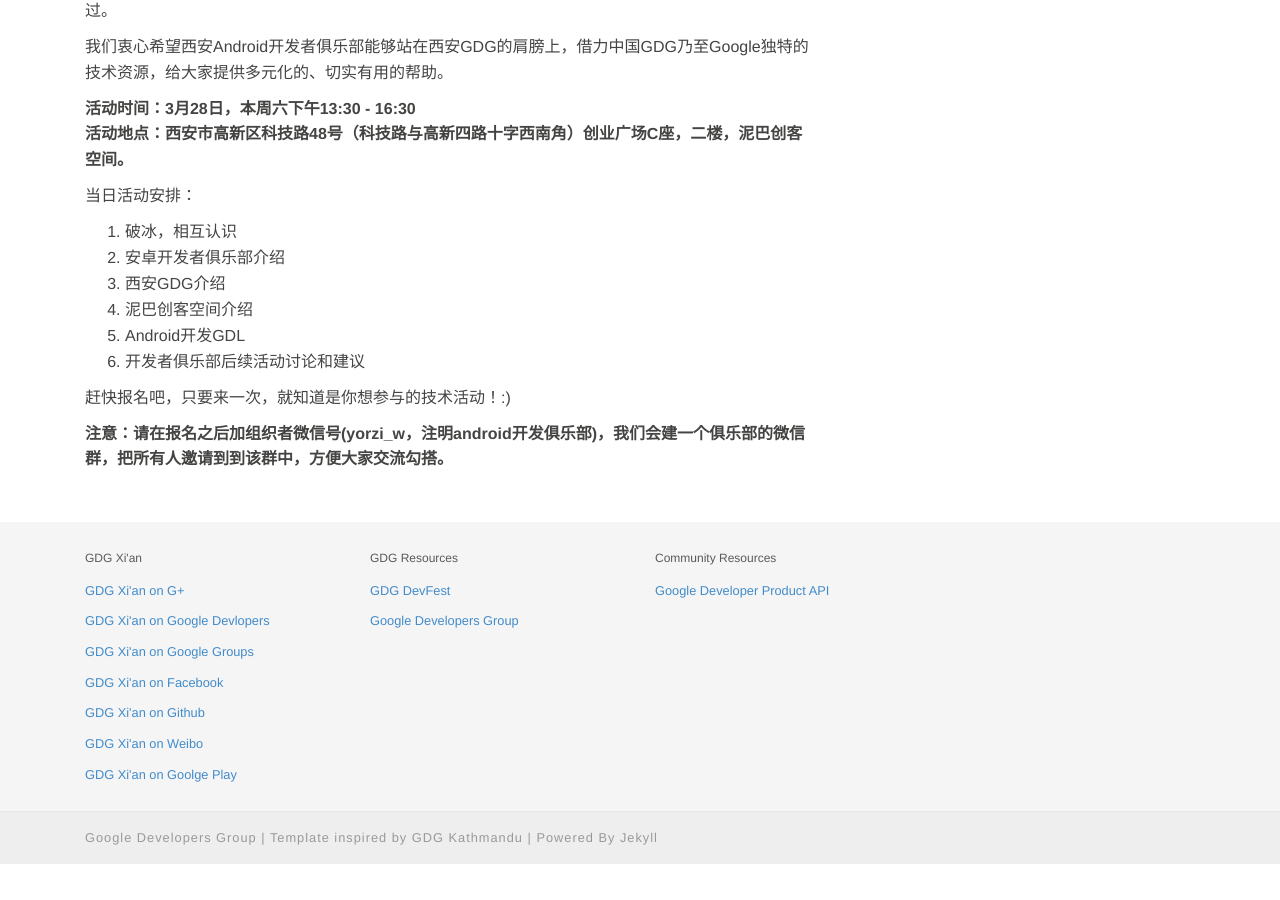
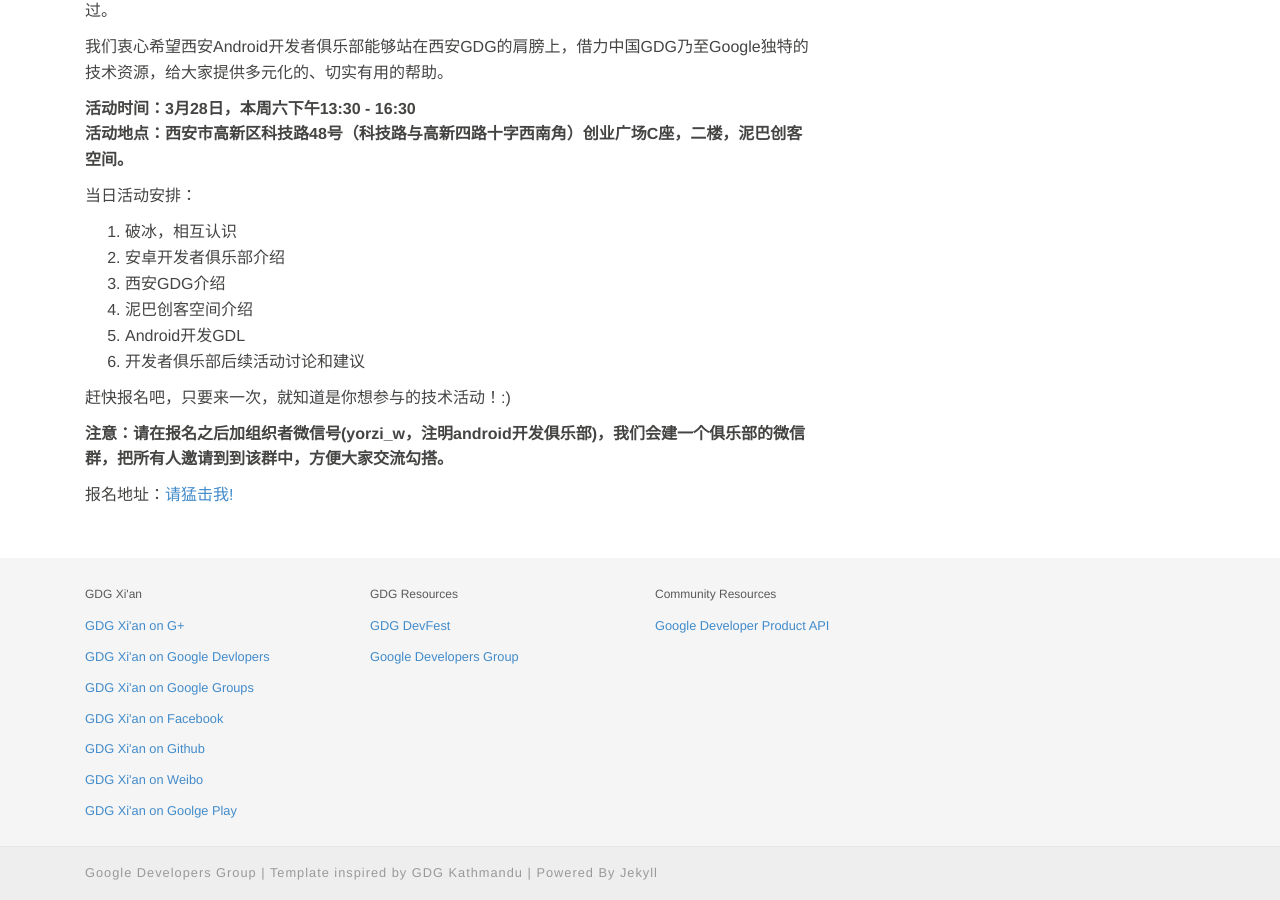
Before and after one commit to yitong-ovo/GDG-Xian.github.io, a Jekyll site: the page built from _posts/2015-03-24-android-developers-group.md, in a window 1280 px wide and 900 px high, scrolled down 879 px. Built offline with Jekyll 4.4.1, drawn with Linux system fonts in a browser that asks for light colours; comment, search, counter and statistics services are not loaded; before the commit the page ends 1743 px from its top, so only the background shows below that.

Commit message:
update post

```diff
--- a/_posts/2015-03-24-android-developers-group.md
+++ b/_posts/2015-03-24-android-developers-group.md
@@ -39,3 +39,5 @@
 赶快报名吧，只要来一次，就知道是你想参与的技术活动！:)
 
 **注意：请在报名之后加组织者微信号(yorzi_w，注明android开发俱乐部)，我们会建一个俱乐部的微信群，把所有人邀请到到该群中，方便大家交流勾搭。**
+
+报名地址：[请猛击我!](https://gdgdocs.org/forms/d/1ZSngh9RnhVD9QO--3lDoL0YoshpVg4ZW2OaKut0uhzs/viewform?usp=send_form)
```
